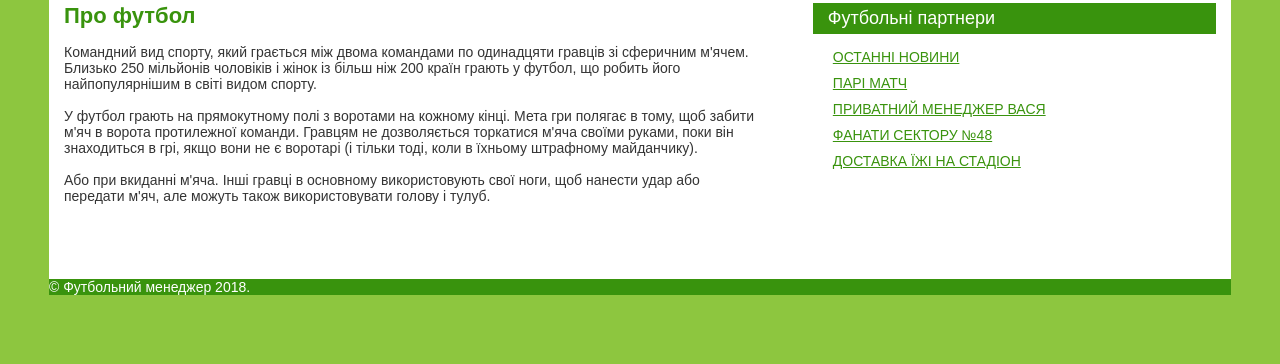
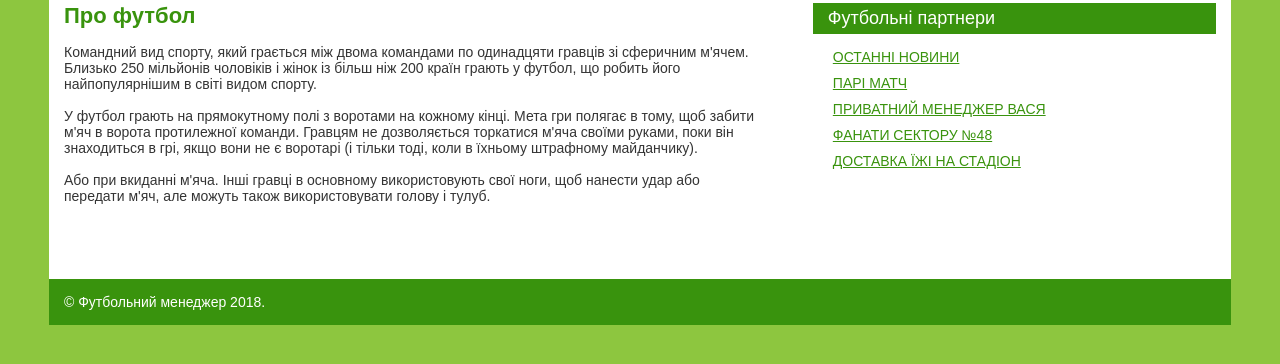
Before and after one commit to KarinaMatviychuk/football, a plain HTML site: page index.html in a window 1280 px wide. Shown: the part 170-534 px from the top of the page. Drawn offline with Linux system fonts and the light colour scheme.

Commit message:
add the padding in the footer p

```diff
--- a/css/style.css
+++ b/css/style.css
@@ -120,6 +120,10 @@ body {
     margin: 0 -15rem;
 }
 
+.footer p {
+    padding: 15rem;
+}
+
 .copy {
     color: #fff;
 }
```
